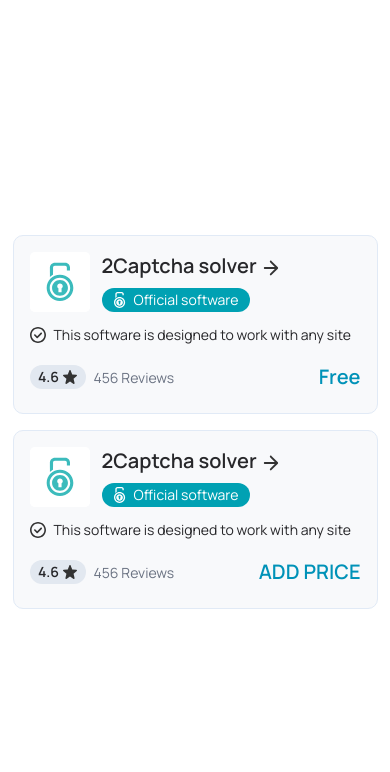
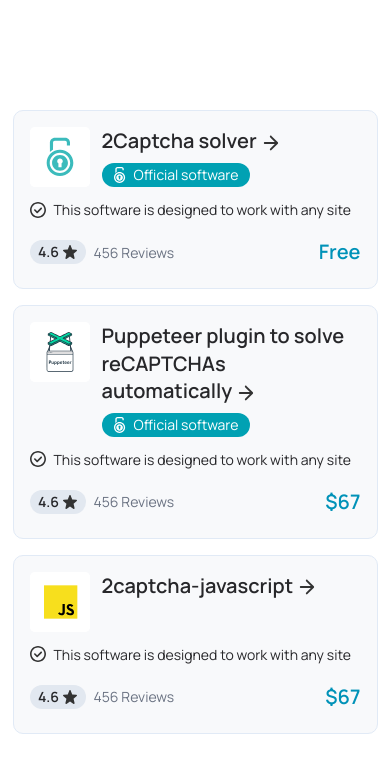
Before and after one commit to mxclg/goods-card, a React (Vite) app: page / in a window 390 px wide. Shown: the top 772 px of the page. Built offline with nearby package versions, Linux system fonts and the light colour scheme.

Commit message:
feat: add three cards for mobile version

```diff
--- a/src/ProductsLayout.jsx
+++ b/src/ProductsLayout.jsx
@@ -1,5 +1,7 @@
 import ProductCard from "./ProductCard";
 import twoCaptchaLogo from "./assets/2Captcha-logo.svg";
+import puppeteerLogo from "./assets/puppeteer-logo.svg";
+import twoCaptchaJavascript from "./assets/2Captcha-js-logo.svg";
 
 function ProductsLayout() {
   return (
@@ -14,12 +16,22 @@
         isUniversal={true}
       />
       <ProductCard
-        logo={twoCaptchaLogo}
-        title="2Captcha solver"
+        logo={puppeteerLogo}
+        title={`Puppeteer plugin to solve reCAPTCHAs
+                automatically`}
         rating="4.6"
         reviews={456}
-        price="ADD PRICE"
+        price="$67"
         isOfficial={true}
+        isUniversal={true}
+      />
+      <ProductCard
+        logo={twoCaptchaJavascript}
+        title={`2captcha-javascript`}
+        rating="4.6"
+        reviews={456}
+        price="$67"
+        isOfficial={false}
         isUniversal={true}
       />
     </div>
```
